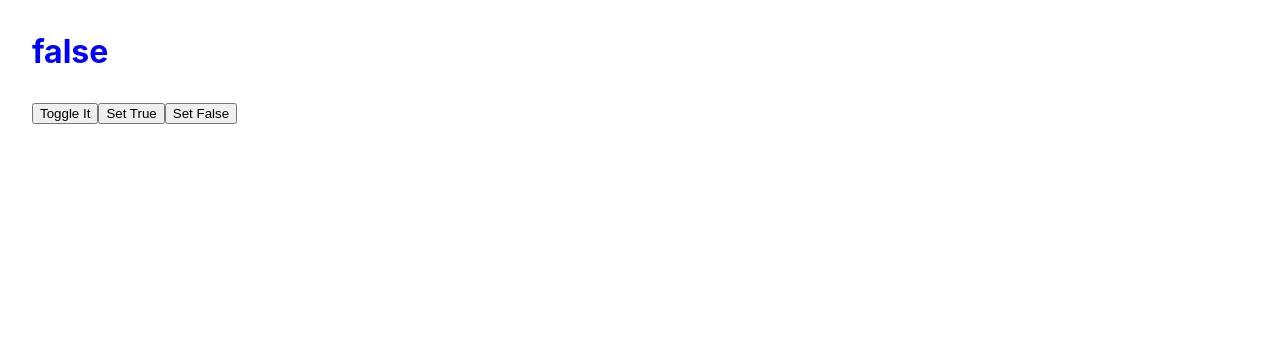
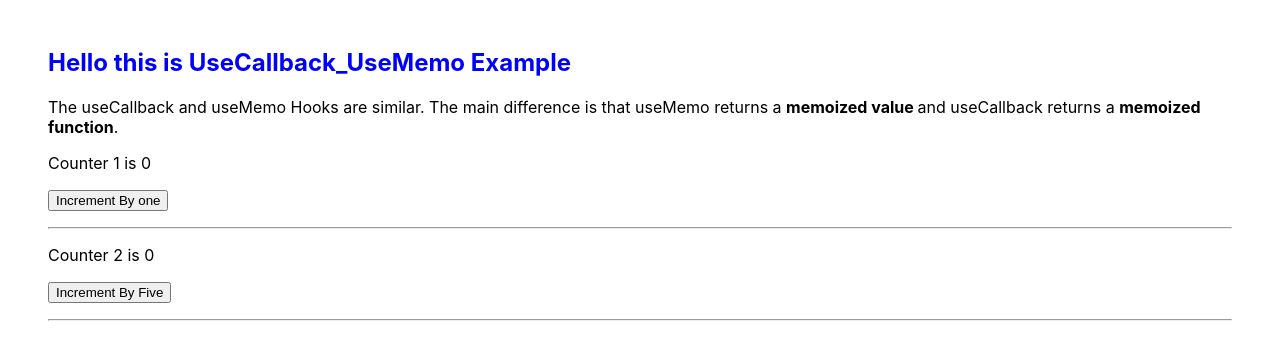
Before and after one commit to joy-adhikary/React_Hooks, a React (Create React App) app: page / in a window 1280 px wide. Shown: the top 360 px of the page. Built offline with nearby package versions, Linux system fonts and the light colour scheme.

Commit message:
UseMemo_UseCallBack added

```diff
--- a/src/App.js
+++ b/src/App.js
@@ -1,7 +1,7 @@
 
 
 import "./assets/Style/App.css";
-import CustomHookExample from "./component/UseToggleHook";
+import CustomHookExample from "./component/UseCallback_UseMemo";
 
 function App() {
 
--- a/src/assets/Style/App.css
+++ b/src/assets/Style/App.css
@@ -43,3 +43,7 @@
   color: purple;
   font-size: xx-large;
 }
+
+.App{
+  margin: 3rem ;
+}
--- /dev/null
+++ b/src/component/Button.js
@@ -0,0 +1,16 @@
+import React from 'react';
+
+function Button(props) {
+
+  const {handleClick, text }= props;
+
+  console.log("randering button",text,"from button");
+
+  return (
+    <p>
+      <button onClick={handleClick}>{text}</button>
+    </p>
+  );
+}
+export default React.memo(Button);
+// export default Button;
--- /dev/null
+++ b/src/component/UseCallback_UseMemo.js
@@ -0,0 +1,75 @@
+import React, { useCallback } from "react";
+import Title from "./title.js";
+import ShowCount from "./showCount.js";
+import Button from "./Button.js";
+import { useState } from "react";
+
+function UseCallback_UseMemo() {
+
+  // ! inital obosthai sob gula component unnecessary rendering hocche ....  karon amra jkn kono state change kori tkn sob gula state render hoi
+  //? akn eita normally khub akta prob create kore nah , kintu jkn onk complecated calculation thakbe kono akta state a r seita bar bar render korle performance a khub baze vabe slow kore dibe
+  // * sei jonno amra React.memo use korty pari , jeita korbe ki output ta mone rakhbe r oi output jto time nah change hocche toto time eita render korbe nah
+  // * mane state change korbe nah seijonno render o hbe nah  .... so eita korar jonno basically amader export er jaigai React.memo use kore dibo .. i mean wrap kore dibo . which is the higher order function
+
+
+
+  const [count1, setCount1] = useState(0);
+  const [count2, setCount2] = useState(0);
+
+
+
+  // ! amra Button component a react.memo use korlau eita bar bar render hobe karon
+  // ?  In JavaScript, a function () {} or () => {} always creates a different function, similar to how the {} object literal always creates a new object
+  // * Object r array holo premetive type so oder sob kisu same holau proti render a new new function create korbe eitar address alada . so ajonno function tau alada
+
+
+  // const incrementByOne = () => {
+  //   setCount1((prevCount1) => prevCount1 + 1);
+  // };
+
+
+
+  // ? eita ke deal korty pari useCallback diye , karon useCallback function ke mone rakhe
+  //! By wrapping handleSubmit in useCallback, you ensure that it’s the same function between the re-renders (until dependencies change).
+  // ? useCallback(fn, dependencies) 1st parameter one is a function to be called, 2nd parameter is an array of dependencies.
+  // * React will return (not call!) your function back to you during the initial render. That means eita function mone rakhbe call kore nah
+
+
+
+  const incrementByOne = useCallback(() => {
+    setCount1((prevCount1) => prevCount1 + 1);
+  }, []);
+
+
+
+  // ! prevcount diye korle dependency arrary te value deya lage nah react eita by default bujhe nai kintu
+  //*  normal korty dependencies te count bole dite hobe. tau thik moto kaj kore nah .  like this one
+
+
+  // const incrementByFive = useCallback(() => {
+  //   setCount2(count2 + 1);
+  // }, [count2]);
+
+
+   const incrementByFive = useCallback(() => {
+     setCount2((prevCount2) => prevCount2 + 1);
+   }, []);
+
+
+  return (
+    <div className="App">
+      <Title />
+      <ShowCount count={count1} title="Counter 1" />
+      <Button handleClick={incrementByOne} text="Increment By one">
+        Increment By one
+      </Button>
+      <hr />
+      <ShowCount count={count2} title="Counter 2" />
+      <Button handleClick={incrementByFive} text="Increment By Five">
+        Increment By five
+      </Button>
+      <hr />
+    </div>
+  );
+}
+export default UseCallback_UseMemo;
--- a/src/component/UseToggle.js
+++ /dev/null
@@ -1,39 +0,0 @@
-import { useState } from "react";
-
-function useToggle(initialValue) {
-
-  const [value, setValue] = useState(initialValue);
-
-
-//   ! eita use korle just 1st bar toggle korbe 2nd time korbe nah cz state change hobe nah ajonno
-
-// ? setValue( (currentValue) => do some oparetion here  ) ei format a korty hobe
-
-  // function ToggleValue(value){
-
-  //     const TypeOfValue = typeof (value);
-
-  //      value=TypeOfValue==='boolean'?value:!initialValue;
-
-  //      setValue((prev)=>value);
-
-  // }
-
-  function ToggleValue(value) {
-
-    setValue((currentValue) =>
-
-    // ! value er type jodi boolean nah hoi that means ture or false nah hoi  tahole just opposite ta set kore dibo ..
-
-    // ? else same value tai rekhe dibo .
-
-    typeof value === "boolean" ? value : !currentValue
-
-    );
-  }
-
-//   ! return [value, ToggleValue()] eita dile error ashbe karon kono function er por () dile call hoye jai .that mean eita auto call korbe r infinity loop a cole jabe
-
-  return [value, ToggleValue];
-}
-export default useToggle;
--- a/src/component/UseToggleHook.js
+++ /dev/null
@@ -1,23 +0,0 @@
-import UseToggle from "./UseToggle.js";
-
-function UseToggleHook() {
-
-  // ! initially false diye set korlam . karon 1st time amr akta value deya lagto . jeita ke change korbe
-
-  const [value, ToggleValue] = UseToggle(false);
-
-  return (
-    <>
-      <div className="container">
-        <h1 style={{ color: "blue", margin: "2rem" }}>{value.toString()}</h1>
-        <div className="toggle" style={{ font: "menu", margin: "2rem" }}>
-          <button onClick={() => ToggleValue()}>Toggle It</button>
-          <button onClick={() => ToggleValue(true)}>Set True</button>
-          <button onClick={() => ToggleValue(false)}>Set False</button>
-        </div>
-      </div>
-    </>
-  );
-}
-
-export default UseToggleHook;
--- /dev/null
+++ b/src/component/showCount.js
@@ -0,0 +1,20 @@
+import React from 'react';
+
+function ShowCount(props){
+
+    const {count,title} = props;
+
+    console.log("This is rendering",title,"from showcount");
+
+    return (
+        <>
+           <p>
+            {title} is {count}
+           </p>
+
+        </>
+    )
+}
+
+// export default ShowCount;
+export default React.memo(ShowCount);
--- /dev/null
+++ b/src/component/title.js
@@ -0,0 +1,21 @@
+import React from 'react';
+
+function Title(){
+
+    console.log("I am rendering from title component");
+
+    return (
+
+      <div className="title">
+        <h2 style={{color:"blue"}}>Hello this is UseCallback_UseMemo Example </h2>
+        <p>
+          The  useCallback and useMemo Hooks are similar. The
+          main difference is that useMemo returns a <strong>  memoized value </strong>  and
+          useCallback returns a <strong> memoized function</strong>.
+        </p>
+      </div>
+    )
+}
+
+export default React.memo(Title);
+// export default Title;
--- a/src/index.js
+++ b/src/index.js
@@ -6,7 +6,7 @@ import App from './App';
 
 const root = ReactDOM.createRoot(document.getElementById('root'));
 root.render(
-  <React.StrictMode>
+  // <React.StrictMode>
     <App />
-  </React.StrictMode>
+  // </React.StrictMode>
 );
```
